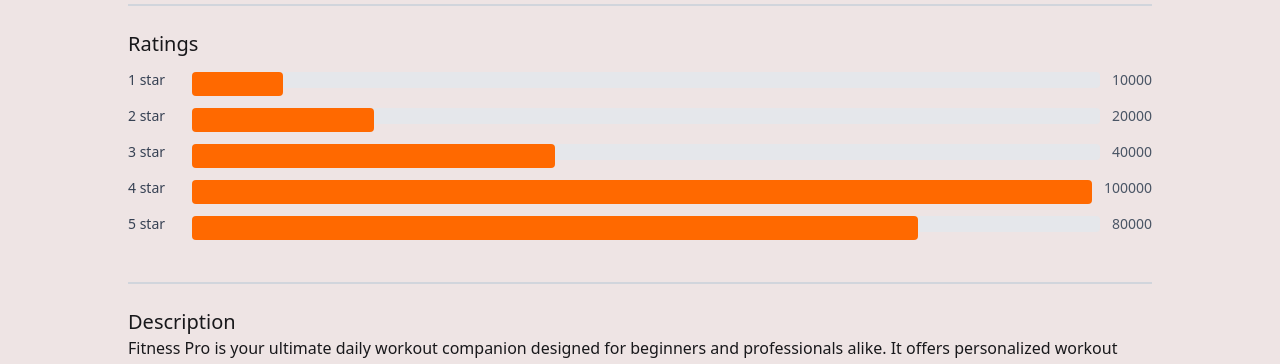
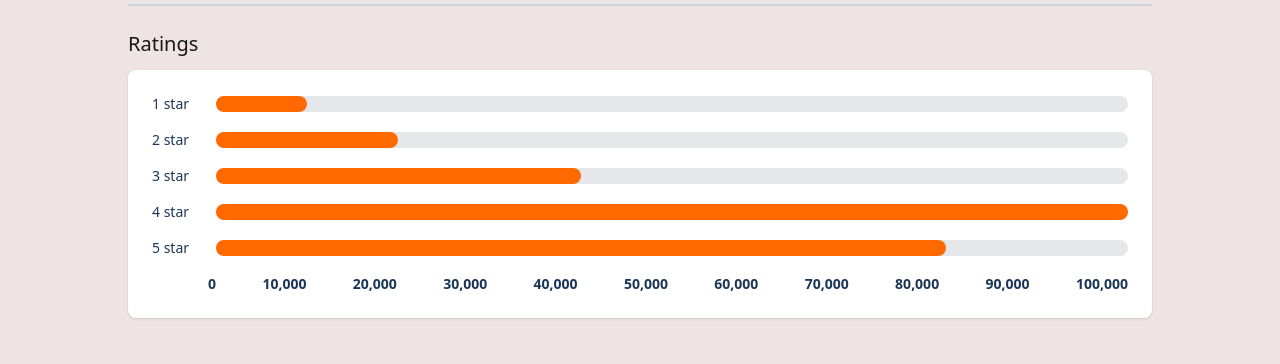
Before and after one commit to sharif-ahmad557/Assignment--8th-HERO-App, a React (Vite) app: page /app/1 in a window 1280 px wide. Shown: the part 407-771 px from the top of the page. Built offline with nearby package versions, Linux system fonts and the light colour scheme.

Commit message:
eddited progress bar

```diff
--- a/public/AppsData.json
+++ b/public/AppsData.json
@@ -2,7 +2,7 @@
   {
     "id": 1,
     "image": "https://i.postimg.cc/yxNBpmgR/images-1.jpg",
-    "title": "Fitness Pro –Daily Workout & Fitness Tracker",
+    "title": "     Fitness Pro –Daily Workout & Fitness Tracker",
     "companyName": "FitCorp",
     "description": "Fitness Pro is your ultimate daily workout companion designed for beginners and professionals alike. It offers personalized workout plans, detailed exercise instructions, and video demonstrations to ensure correct form. You can track your progress, set goals, and monitor improvements over time. The app also includes nutrition tips and reminders to maintain a healthy lifestyle. With Fitness Pro, you can stay motivated, achieve your fitness goals, and improve overall health. It’s perfect for home workouts, gym sessions, and outdoor activities.",
     "size": "45mb",
--- a/src/assets/Pages/Installation.jsx
+++ b/src/assets/Pages/Installation.jsx
@@ -76,7 +76,7 @@
   return (
     <div>
       {/* Page Title */}
-      <h2 className="text-3xl font-bold text-center mt-4">Your Installed Apps</h2>
+      <h2 className="text-3xl font-bold text-center mt-4">My Installed App</h2>
       <p className="text-center mt-2 text-[#627382]">
         Explore All Trending Apps on the Market developed by us
       </p>
--- a/src/assets/Pages/RatingsChart.jsx
+++ b/src/assets/Pages/RatingsChart.jsx
@@ -4,25 +4,46 @@
   if (!ratings || ratings.length === 0) return <p>No ratings found!</p>;
 
   const maxCount = Math.max(...ratings.map((r) => r.count));
-
   const sortedRatings = ratings.slice().sort((a, b) => b.name - a.name);
 
+  const step = 10000;
+  const numbersRow = [];
+  for (let i = 0; i <= maxCount; i += step) {
+    numbersRow.push(i);
+  }
+
   return (
-    <div className=" w-full mx-auto mt-2">
+    <div className="w-full bg-white p-6 rounded-lg shadow-sm">
+      {/* Rating rows */}
       {sortedRatings.map((rating) => (
         <div key={rating.name} className="flex items-center mb-4">
-          <div className="w-16 text-sm text-gray-700">{rating.name}</div>
-          <div className="flex-1 bg-gray-200 h-4 rounded relative">
+          {/* Left side  */}
+          <div className="w-16 text-sm font-medium text-[#1b3556]">
+            {rating.name}
+          </div>
+
+          {/* Right side */}
+          <div className="flex-1 bg-gray-200 h-4 rounded-full relative">
             <div
-              className="bg-orange-500 h-6  rounded"
+              className="absolute top-0 left-0 h-full bg-orange-500 rounded-full"
               style={{
                 width: `${(rating.count / maxCount) * 100}%`,
               }}
             ></div>
           </div>
-          <div className="ml-3 text-sm text-gray-600">{rating.count}</div>
         </div>
       ))}
+
+      {/* Numbers */}
+      <div className="relative mt-4 text-sm font-semibold text-[#1b3556]">
+        <div className="flex justify-between ml-14">
+          {numbersRow.map((num, idx) => (
+            <span key={idx} className={idx === 0 ? "text-left" : "text-center"}>
+              {num.toLocaleString()}
+            </span>
+          ))}
+        </div>
+      </div>
     </div>
   );
 };
```
